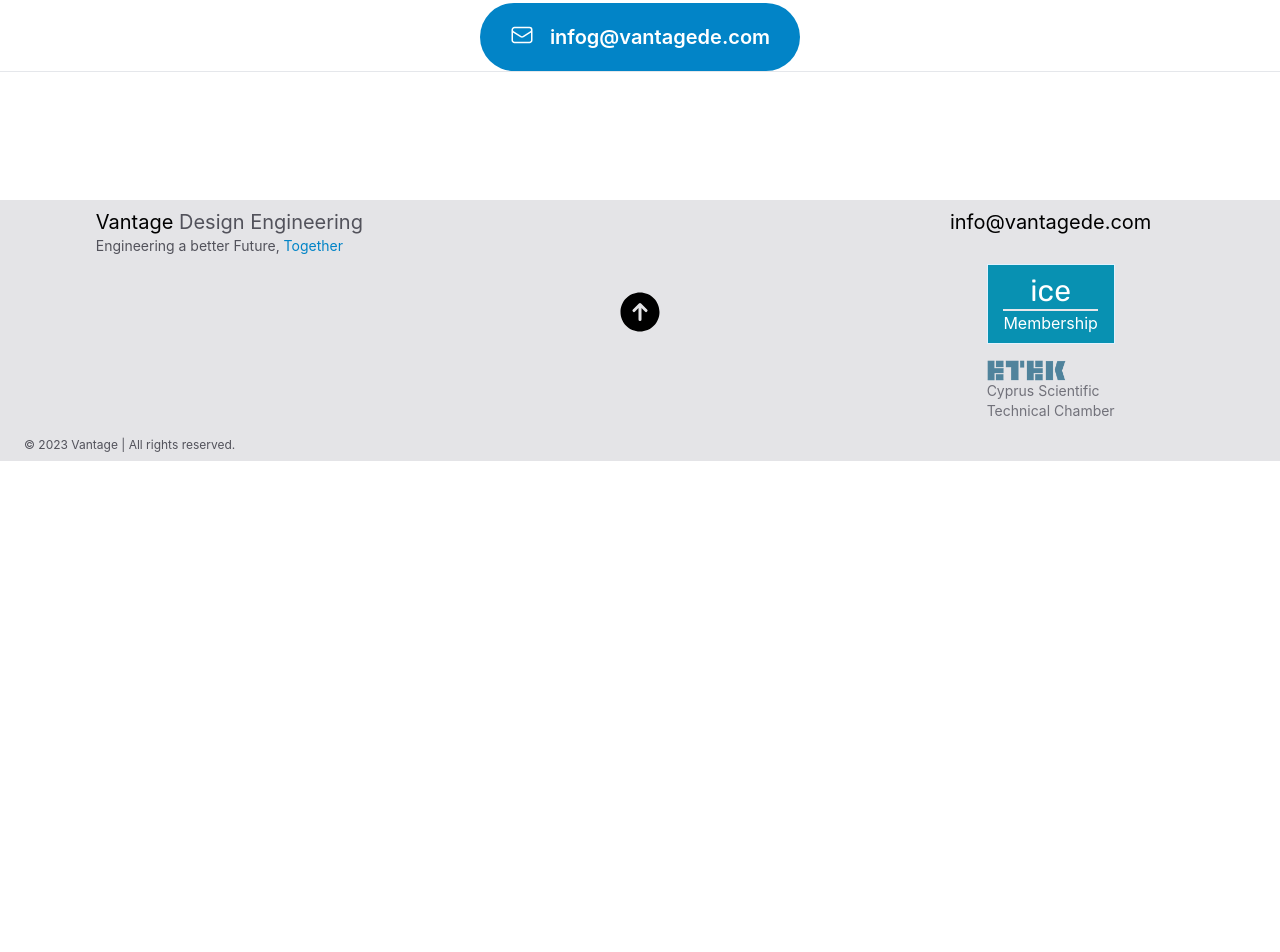
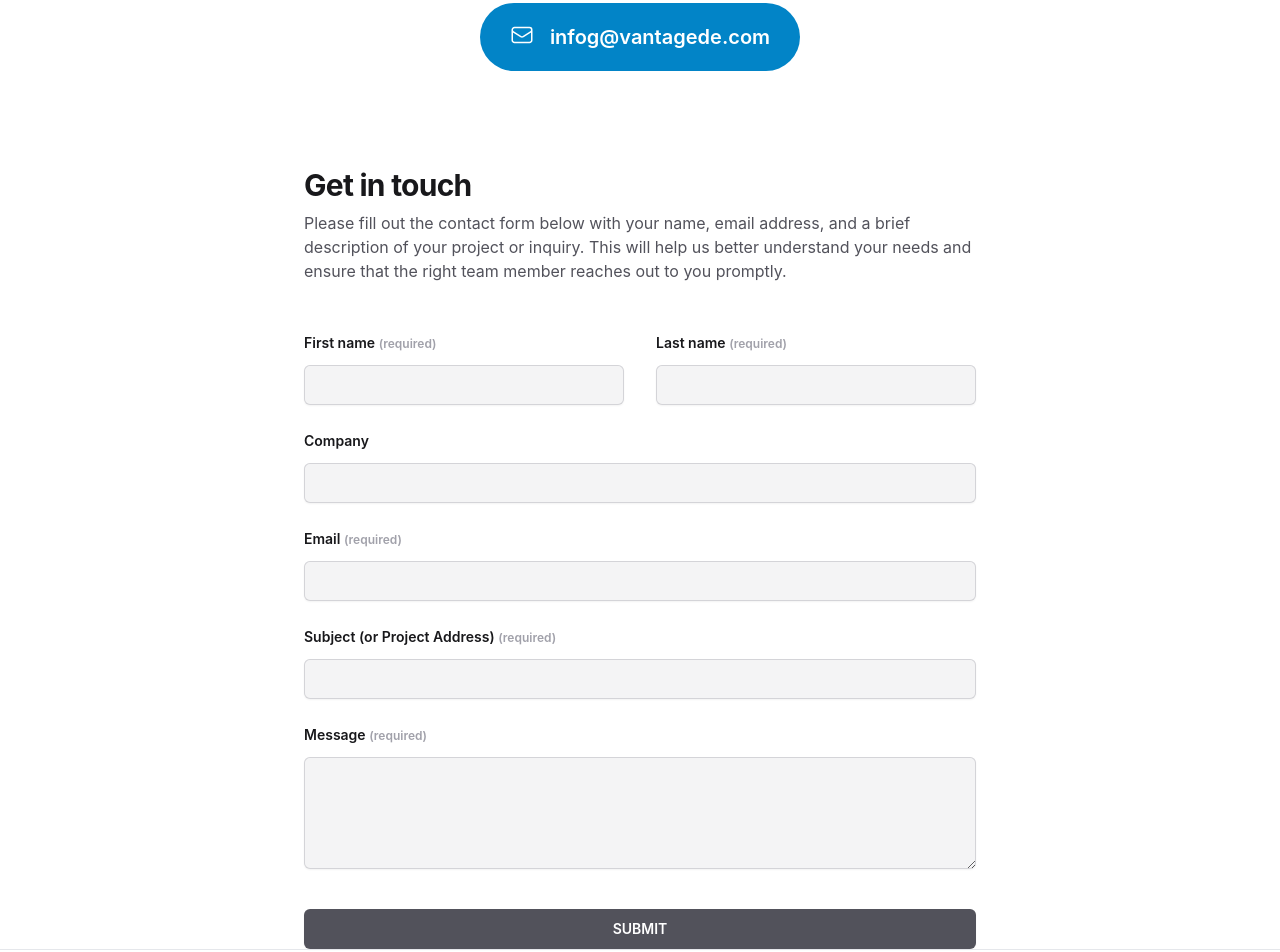
Before and after one commit to Spyrosgg/design-engineering, an Astro site: page /contact in a window 1280 px wide. Shown: the part 805-1757 px from the top of the page. Before the commit the page ends 1266 px from the top, so only its background shows below. Built offline with nearby package versions, Linux system fonts and the light colour scheme; Astro itself is replaced by a stand-in of ours; a web font is replaced by a local one.

Commit message:
added form and submition action

```diff
--- a/src/pages/contact.astro
+++ b/src/pages/contact.astro
@@ -97,8 +97,9 @@ import Container from "../components/container.astro";
             </a>
           </div>
         </div>
+      </div>
 
-        <!-- <div class="mx-auto mt-24 max-w-xl">
+      <div class="mx-auto mt-24 max-w-2xl">
         <h2 class="text-2xl font-bold tracking-tight text-zinc-900 sm:text-3xl">
           Get in touch
         </h2>
@@ -110,13 +111,19 @@ import Container from "../components/container.astro";
         </p>
       </div>
 
-      <form action="#" method="POST" class="mx-auto mt-6 max-w-xl sm:mt-12">
+      {/*FORM */}
+      <!-- <form action="#" method="POST" class="mx-auto mt-6 max-w-xl sm:mt-12"> -->
+      <form
+        action="https://formsubmit.co/info@vantagede.com"
+        method="POST"
+        class="mx-auto mt-6 max-w-2xl sm:mt-12">
         <div class="grid grid-cols-1 gap-x-8 gap-y-6 sm:grid-cols-2">
           <div>
             <label
               for="first-name"
               class="block text-sm font-semibold leading-6 text-zinc-900"
-              >First name</label
+              >First name <span class="text-xs text-zinc-400">(required)</span
+              ></label
             >
             <div class="mt-2.5">
               <input
@@ -125,6 +132,7 @@ import Container from "../components/container.astro";
                 id="first-name"
                 autocomplete="given-name"
                 class="block w-full rounded-md border-0 bg-zinc-100 px-3.5 py-2 text-zinc-900 shadow-sm ring-1 ring-inset ring-zinc-300 placeholder:text-zinc-400 focus:ring-1 focus:ring-inset focus:ring-zinc-600 sm:text-sm sm:leading-6"
+                required
               />
             </div>
           </div>
@@ -132,7 +140,8 @@ import Container from "../components/container.astro";
             <label
               for="last-name"
               class="block text-sm font-semibold leading-6 text-zinc-900"
-              >Last name</label
+              >Last name <span class="text-xs text-zinc-400">(required)</span
+              ></label
             >
             <div class="mt-2.5">
               <input
@@ -141,6 +150,7 @@ import Container from "../components/container.astro";
                 id="last-name"
                 autocomplete="family-name"
                 class="block w-full rounded-md border-0 bg-zinc-100 px-3.5 py-2 text-zinc-900 shadow-sm ring-1 ring-inset ring-zinc-300 placeholder:text-zinc-400 focus:ring-1 focus:ring-inset focus:ring-zinc-600 sm:text-sm sm:leading-6"
+                required
               />
             </div>
           </div>
@@ -164,7 +174,8 @@ import Container from "../components/container.astro";
             <label
               for="email"
               class="block text-sm font-semibold leading-6 text-zinc-900"
-              >Email</label
+              >Email <span class="text-xs text-zinc-400">(required)</span
+              ></label
             >
             <div class="mt-2.5">
               <input
@@ -173,15 +184,35 @@ import Container from "../components/container.astro";
                 id="email"
                 autocomplete="email"
                 class="block w-full rounded-md border-0 bg-zinc-100 px-3.5 py-2 text-zinc-900 shadow-sm ring-1 ring-inset ring-zinc-300 placeholder:text-zinc-400 focus:ring-1 focus:ring-inset focus:ring-zinc-600 sm:text-sm sm:leading-6"
+                required
               />
             </div>
           </div>
-          <div class="sm:col-span-2"></div>
+          <div class="sm:col-span-2">
+            <label
+              for="subject"
+              class="block text-sm font-semibold leading-6 text-zinc-900"
+              >Subject (or Project Address) <span class="text-xs text-zinc-400"
+                >(required)</span
+              ></label
+            >
+            <div class="mt-2.5">
+              <input
+                type="text"
+                name="subject"
+                id="subject"
+                autocomplete="subject"
+                class="block w-full rounded-md border-0 bg-zinc-100 px-3.5 py-2 text-zinc-900 shadow-sm ring-1 ring-inset ring-zinc-300 placeholder:text-zinc-400 focus:ring-1 focus:ring-inset focus:ring-zinc-600 sm:text-sm sm:leading-6"
+                required
+              />
+            </div>
+          </div>
           <div class="sm:col-span-2">
             <label
               for="message"
               class="block text-sm font-semibold leading-6 text-zinc-900"
-              >Message</label
+              >Message <span class="text-xs text-zinc-400">(required)</span
+              ></label
             >
             <div class="mt-2.5">
               <textarea
@@ -189,7 +220,7 @@ import Container from "../components/container.astro";
                 id="message"
                 rows="4"
                 class="block w-full rounded-md border-0 bg-zinc-100 px-3.5 py-2 text-zinc-900 shadow-sm ring-1 ring-inset ring-zinc-300 placeholder:text-zinc-400 focus:ring-1 focus:ring-inset focus:ring-zinc-600 sm:text-sm sm:leading-6"
-              ></textarea>
+                required></textarea>
             </div>
           </div>
         </div>
@@ -201,8 +232,6 @@ import Container from "../components/container.astro";
           >
         </div>
       </form>
-    </div> -->
-      </div>
     </div>
   </Container>
 </Layout>
```
